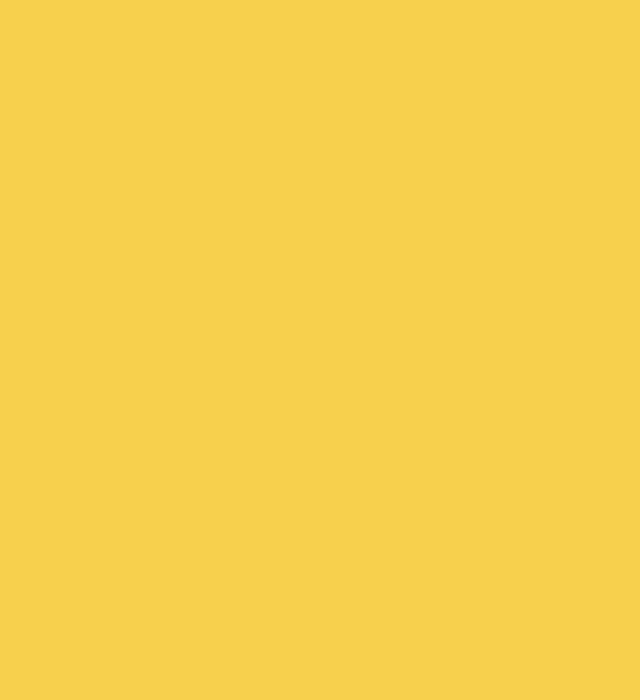
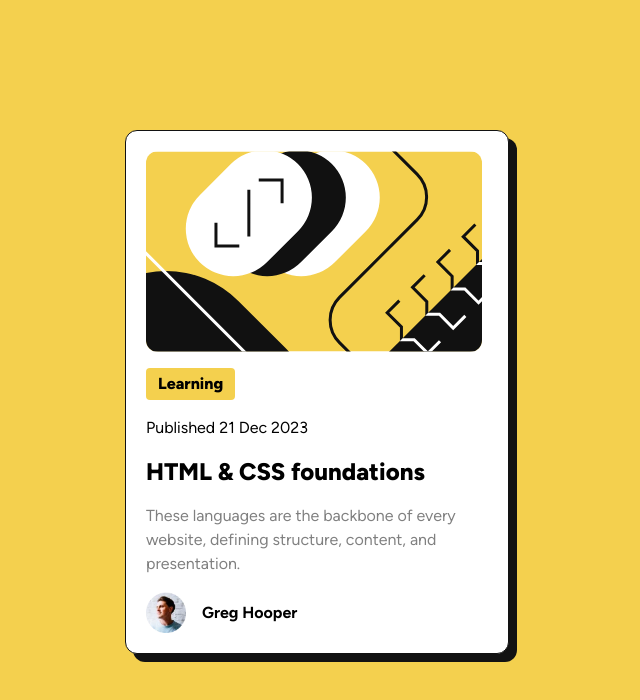
Before and after one commit to NitanJana/blog-preview-card, a React (Vite) app: page / in a window 1280 px wide. Shown: the top 700 px of the page, without its empty margins (315-955 px from the left). Built offline with nearby package versions, Linux system fonts and the light colour scheme; the HTML template or start-up script is replaced by a standard one.

Commit message:
feat: add Card component

```diff
--- a/src/App.jsx
+++ b/src/App.jsx
@@ -1,7 +1,13 @@
 import './App.css';
+import Card from './components/Card';
 
 function App() {
-  return <div className="bg-custom-yellow h-screen w-screen"></div>;
+  return (
+    <div className="bg-custom-yellow font-primary flex h-screen w-screen items-center justify-center">
+      <Card />
+
+    </div>
+  );
 }
 
 export default App;
--- /dev/null
+++ b/src/components/Card.jsx
@@ -0,0 +1,24 @@
+import heroImg from '../assets/images/illustration-article.svg';
+import avatar from '../assets/images/image-avatar.webp';
+
+const Card = () => {
+  return (
+    <div className="bg-custom-black rounded-xl">
+      <div className="border-custom-black bg-custom-white group/card grid w-96 -translate-x-2 -translate-y-2 cursor-pointer items-center justify-center gap-4 rounded-xl border  p-5 transition duration-[400ms] hover:-translate-x-4 hover:-translate-y-4">
+        <img src={heroImg} alt="" className=" rounded-xl" />
+        <h3 className="bg-custom-yellow w-fit rounded px-3 py-1 font-extrabold">Learning</h3>
+        <p className="">Published 21 Dec 2023</p>
+        <h1 className="group-hover/card:text-custom-yellow  text-2xl font-extrabold">HTML & CSS foundations</h1>
+        <p className="text-custom-grey">
+          These languages are the backbone of every website, defining structure, content, and presentation.
+        </p>
+        <div className="flex items-center gap-4">
+          <img src={avatar} alt="avatar" className="w-10" />
+          <p className="font-bold">Greg Hooper</p>
+        </div>
+      </div>
+    </div>
+  );
+};
+
+export default Card;
--- a/tailwind.config.js
+++ b/tailwind.config.js
@@ -13,6 +13,9 @@ export default {
         primary: 'Figtree',
         italic: 'FigtreeItalic',
       },
+      boxShadow: {
+        card: '0px 0px 0px 0px hsl(0, 0%, 7%)',
+      },
     },
   },
   plugins: [],
```
